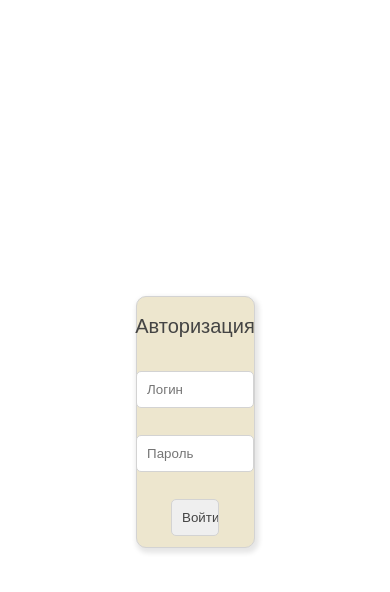
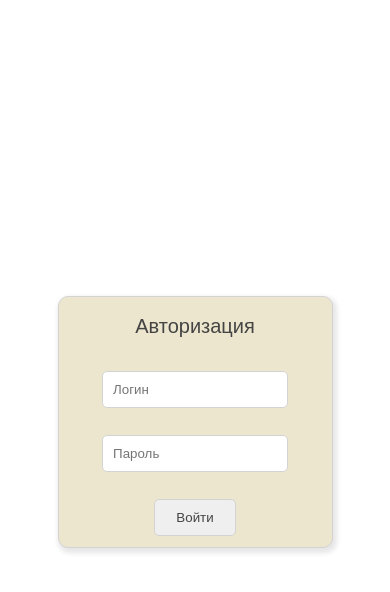
Before and after one commit to 1MiKHalyCH1/solod.zz.mu-template, a Python web app: template templates/login.html in a window 390 px wide. Shown: the top 592 px of the page. Run offline with Jinja, Linux system fonts and the light colour scheme; the template is opened without the code that fills it, so the values that code supplies are empty.

Commit message:
fixed login

```diff
--- a/static/styles/login-style.css
+++ b/static/styles/login-style.css
@@ -54,3 +54,9 @@ form {
 #singin:hover {
     background: white;
 }
+
+@media only screen and (max-width: 768px) {
+    #window {
+        width: 70%;
+    }
+}
```
